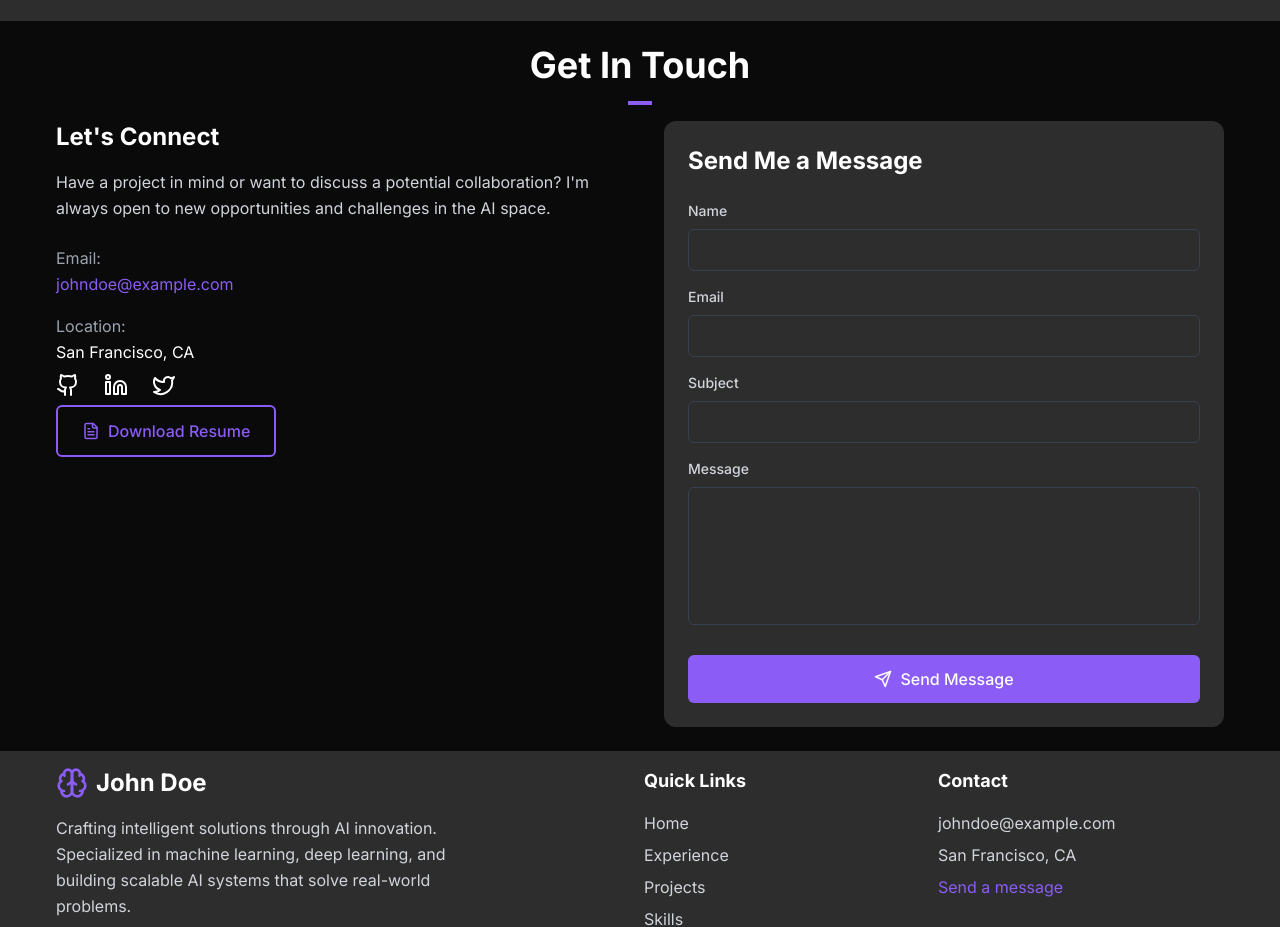
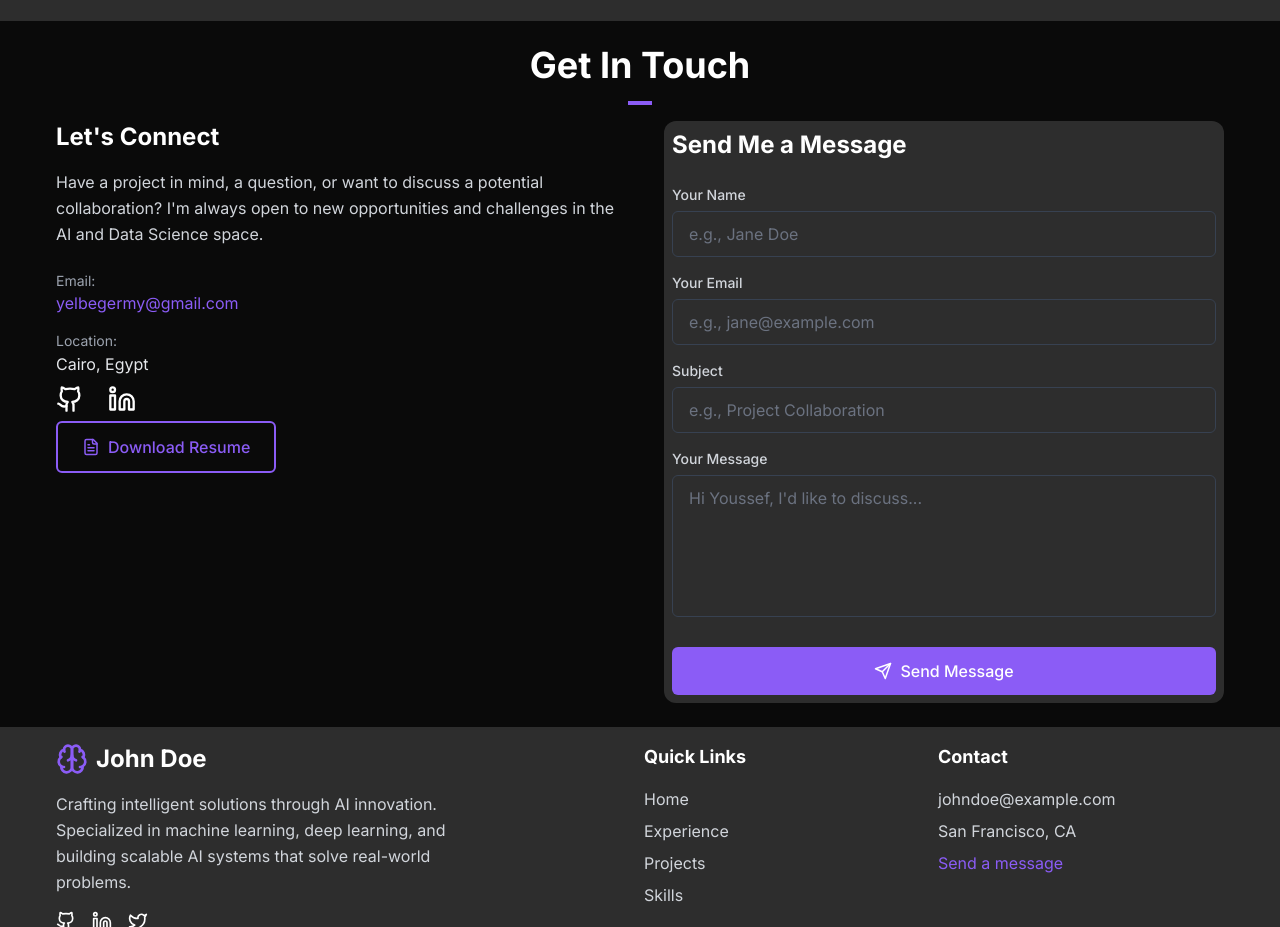
Before and after one commit to YoussefElBegirmy/Portfolio, a React (Vite) app: page / in a window 1280 px wide. Shown: the part 4980-5907 px from the top of the page. Built offline with nearby package versions, Linux system fonts and the light colour scheme.

Commit message:
Update ContactSection.tsx

```diff
--- a/src/sections/ContactSection.tsx
+++ b/src/sections/ContactSection.tsx
@@ -1,5 +1,7 @@
+// src/sections/ContactSection.tsx
+
 import React, { useState } from 'react';
-import { Send, Github, Linkedin, Twitter, FileText } from 'lucide-react';
+import { Send, Github, Linkedin, /* Twitter, */ FileText } from 'lucide-react'; // Removed Twitter as it's not in your provided links
 import SectionTitle from '../components/SectionTitle';
 
 const ContactSection: React.FC = () => {
@@ -28,15 +30,16 @@ const ContactSection: React.FC = () => {
     e.preventDefault();
     setIsSubmitting(true);
 
-    // Simulate form submission
+    // Replace this with your actual form submission logic (e.g., Formspree, Netlify Forms, backend API)
+    console.log("Form Data Submitted:", formData);
     setTimeout(() => {
       setIsSubmitting(false);
+      // This is a success simulation. In a real app, the success/error would come from the submission attempt.
       setSubmitStatus({
         type: 'success',
         message: 'Message sent successfully! I will get back to you soon.',
       });
 
-      // Reset form
       setFormData({
         name: '',
         email: '',
@@ -44,7 +47,6 @@ const ContactSection: React.FC = () => {
         message: '',
       });
 
-      // Clear success message after 5 seconds
       setTimeout(() => {
         setSubmitStatus({ type: null, message: '' });
       }, 5000);
@@ -56,54 +58,52 @@ const ContactSection: React.FC = () => {
       <div className="container">
         <SectionTitle>Get In Touch</SectionTitle>
 
-        <div className="grid grid-cols-1 md:grid-cols-2 gap-12">
+        <div className="grid grid-cols-1 md:grid-cols-2 gap-12 items-start"> {/* Added items-start for better alignment */}
           <div>
             <h3 className="text-2xl font-bold mb-4">Let's Connect</h3>
             <p className="text-gray-300 mb-6">
-              Have a project in mind or want to discuss a potential collaboration?
-              I'm always open to new opportunities and challenges in the AI space.
+              Have a project in mind, a question, or want to discuss a potential collaboration?
+              I'm always open to new opportunities and challenges in the AI and Data Science space.
             </p>
 
             <div className="flex flex-col space-y-4 mb-8">
               <div>
-                <p className="text-gray-400">Email:</p>
-                <p className="text-accent">johndoe@example.com</p>
+                <p className="text-gray-400 text-sm">Email:</p>
+                <a href="mailto:yelbegermy@gmail.com" className="text-accent hover:underline">
+                  yelbegermy@gmail.com
+                </a>
               </div>
               <div>
-                <p className="text-gray-400">Location:</p>
-                <p>San Francisco, CA</p>
+                <p className="text-gray-400 text-sm">Location:</p>
+                <p className="text-gray-200">Cairo, Egypt</p> {/* Updated from CV */}
               </div>
             </div>
 
             <div className="flex space-x-6 mb-8">
               <a
-                href="https://github.com"
+                href="https://github.com/YoussefElBegirmy" // Updated from CV
                 target="_blank"
                 rel="noopener noreferrer"
                 className="text-text hover:text-accent transition-colors"
+                aria-label="GitHub Profile"
               >
-                <Github size={24} />
+                <Github size={28} /> {/* Slightly larger icons */}
               </a>
               <a
-                href="https://linkedin.com"
+                href="https://www.linkedin.com/in/youssef-elbegermy/" // Updated from CV
                 target="_blank"
                 rel="noopener noreferrer"
                 className="text-text hover:text-accent transition-colors"
+                aria-label="LinkedIn Profile"
               >
-                <Linkedin size={24} />
+                <Linkedin size={28} /> {/* Slightly larger icons */}
               </a>
-              <a
-                href="https://twitter.com"
-                target="_blank"
-                rel="noopener noreferrer"
-                className="text-text hover:text-accent transition-colors"
-              >
-                <Twitter size={24} />
-              </a>
+              {/* Twitter link removed as not provided for your CV */}
             </div>
 
+            {/* Make sure you have a resume.pdf in your public folder for this to work */}
             <a
-              href="/resume.pdf"
+              href="/YoussefElbegermy_CV.pdf" // Consider naming your resume PDF consistently
               className="btn btn-outline inline-flex items-center gap-2"
               download
             >
@@ -112,13 +112,13 @@ const ContactSection: React.FC = () => {
             </a>
           </div>
 
-          <div className="card">
+          <div className="card p-6 md:p-8"> {/* Consistent padding with other cards */}
             <h3 className="text-2xl font-bold mb-6">Send Me a Message</h3>
 
             <form onSubmit={handleSubmit}>
               <div className="mb-4">
-                <label htmlFor="name" className="block text-sm font-medium text-gray-300 mb-2">
-                  Name
+                <label htmlFor="name" className="block text-sm font-medium text-gray-300 mb-1.5">
+                  Your Name
                 </label>
                 <input
                   type="text"
@@ -127,13 +127,14 @@ const ContactSection: React.FC = () => {
                   value={formData.name}
                   onChange={handleChange}
                   required
-                  className="w-full px-4 py-2 bg-secondary bg-opacity-20 rounded-md border border-gray-700 focus:border-accent focus:outline-none focus:ring-1 focus:ring-accent text-text"
+                  placeholder="e.g., Jane Doe"
+                  className="w-full px-4 py-2.5 bg-secondary bg-opacity-30 rounded-md border border-gray-700 focus:border-accent focus:outline-none focus:ring-1 focus:ring-accent text-text placeholder-gray-500"
                 />
               </div>
 
               <div className="mb-4">
-                <label htmlFor="email" className="block text-sm font-medium text-gray-300 mb-2">
-                  Email
+                <label htmlFor="email" className="block text-sm font-medium text-gray-300 mb-1.5">
+                  Your Email
                 </label>
                 <input
                   type="email"
@@ -142,12 +143,13 @@ const ContactSection: React.FC = () => {
                   value={formData.email}
                   onChange={handleChange}
                   required
-                  className="w-full px-4 py-2 bg-secondary bg-opacity-20 rounded-md border border-gray-700 focus:border-accent focus:outline-none focus:ring-1 focus:ring-accent text-text"
+                  placeholder="e.g., jane@example.com"
+                  className="w-full px-4 py-2.5 bg-secondary bg-opacity-30 rounded-md border border-gray-700 focus:border-accent focus:outline-none focus:ring-1 focus:ring-accent text-text placeholder-gray-500"
                 />
               </div>
 
               <div className="mb-4">
-                <label htmlFor="subject" className="block text-sm font-medium text-gray-300 mb-2">
+                <label htmlFor="subject" className="block text-sm font-medium text-gray-300 mb-1.5">
                   Subject
                 </label>
                 <input
@@ -157,13 +159,14 @@ const ContactSection: React.FC = () => {
                   value={formData.subject}
                   onChange={handleChange}
                   required
-                  className="w-full px-4 py-2 bg-secondary bg-opacity-20 rounded-md border border-gray-700 focus:border-accent focus:outline-none focus:ring-1 focus:ring-accent text-text"
+                  placeholder="e.g., Project Collaboration"
+                  className="w-full px-4 py-2.5 bg-secondary bg-opacity-30 rounded-md border border-gray-700 focus:border-accent focus:outline-none focus:ring-1 focus:ring-accent text-text placeholder-gray-500"
                 />
               </div>
 
               <div className="mb-6">
-                <label htmlFor="message" className="block text-sm font-medium text-gray-300 mb-2">
-                  Message
+                <label htmlFor="message" className="block text-sm font-medium text-gray-300 mb-1.5">
+                  Your Message
                 </label>
                 <textarea
                   id="message"
@@ -172,14 +175,15 @@ const ContactSection: React.FC = () => {
                   onChange={handleChange}
                   required
                   rows={5}
-                  className="w-full px-4 py-2 bg-secondary bg-opacity-20 rounded-md border border-gray-700 focus:border-accent focus:outline-none focus:ring-1 focus:ring-accent text-text resize-none"
+                  placeholder="Hi Youssef, I'd like to discuss..."
+                  className="w-full px-4 py-2.5 bg-secondary bg-opacity-30 rounded-md border border-gray-700 focus:border-accent focus:outline-none focus:ring-1 focus:ring-accent text-text placeholder-gray-500 resize-none"
                 ></textarea>
               </div>
 
               {submitStatus.type && (
                 <div
-                  className={`p-4 mb-4 rounded-md ${
-                    submitStatus.type === 'success' ? 'bg-success bg-opacity-20 text-success' : 'bg-error bg-opacity-20 text-error'
+                  className={`p-3 mb-4 rounded-md text-sm ${ // Adjusted padding and text size
+                    submitStatus.type === 'success' ? 'bg-success bg-opacity-20 text-success-content' : 'bg-error bg-opacity-20 text-error-content' // Assuming you might have text-success-content, or use text-success if directly
                   }`}
                 >
                   {submitStatus.message}
@@ -189,10 +193,10 @@ const ContactSection: React.FC = () => {
               <button
                 type="submit"
                 disabled={isSubmitting}
-                className="w-full btn btn-primary flex items-center justify-center gap-2"
+                className="w-full btn btn-primary flex items-center justify-center gap-2 disabled:opacity-60"
               >
                 {isSubmitting ? (
-                  <span>Sending...</span>
+                  <span className="animate-pulse">Sending...</span>
                 ) : (
                   <>
                     <Send size={18} />
```
